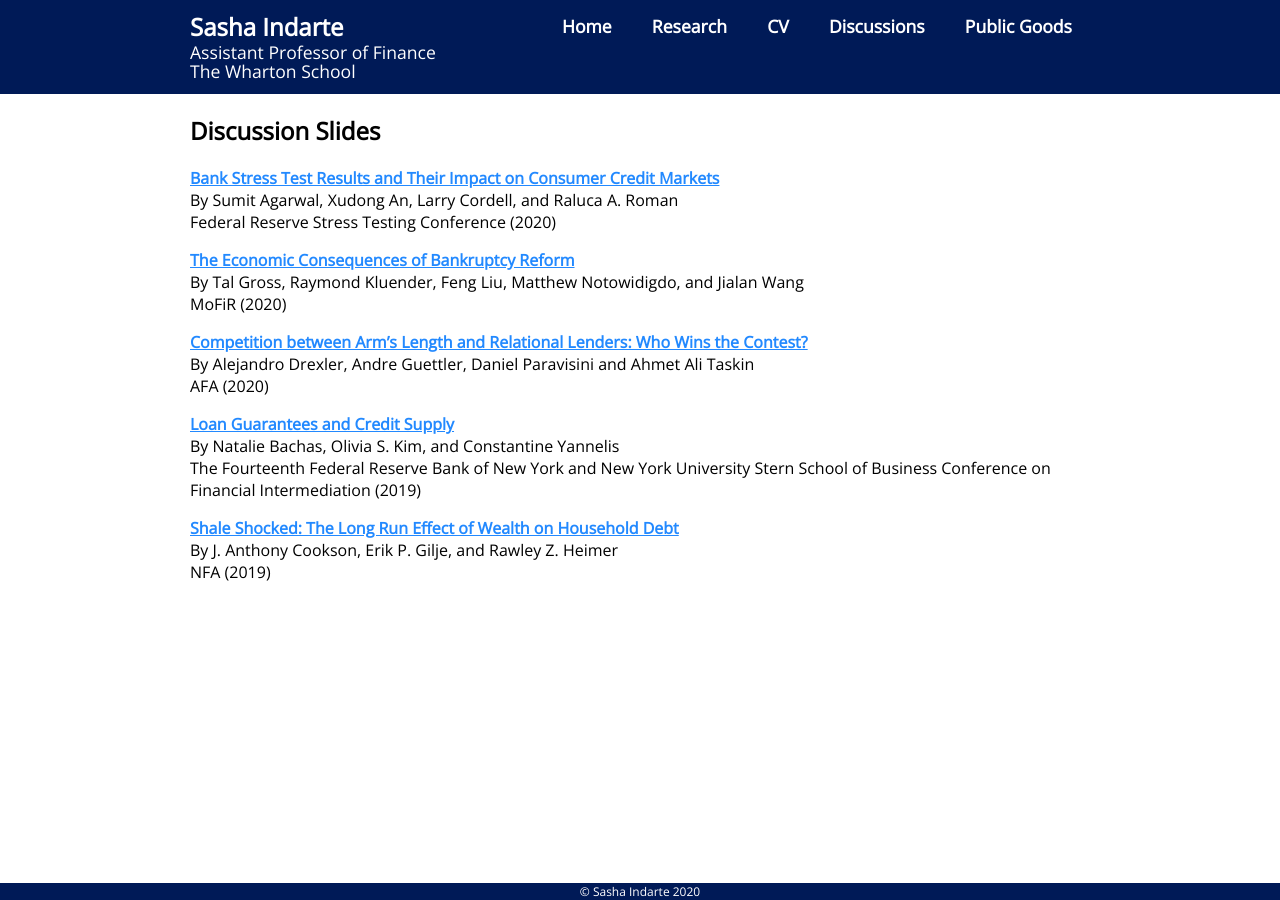
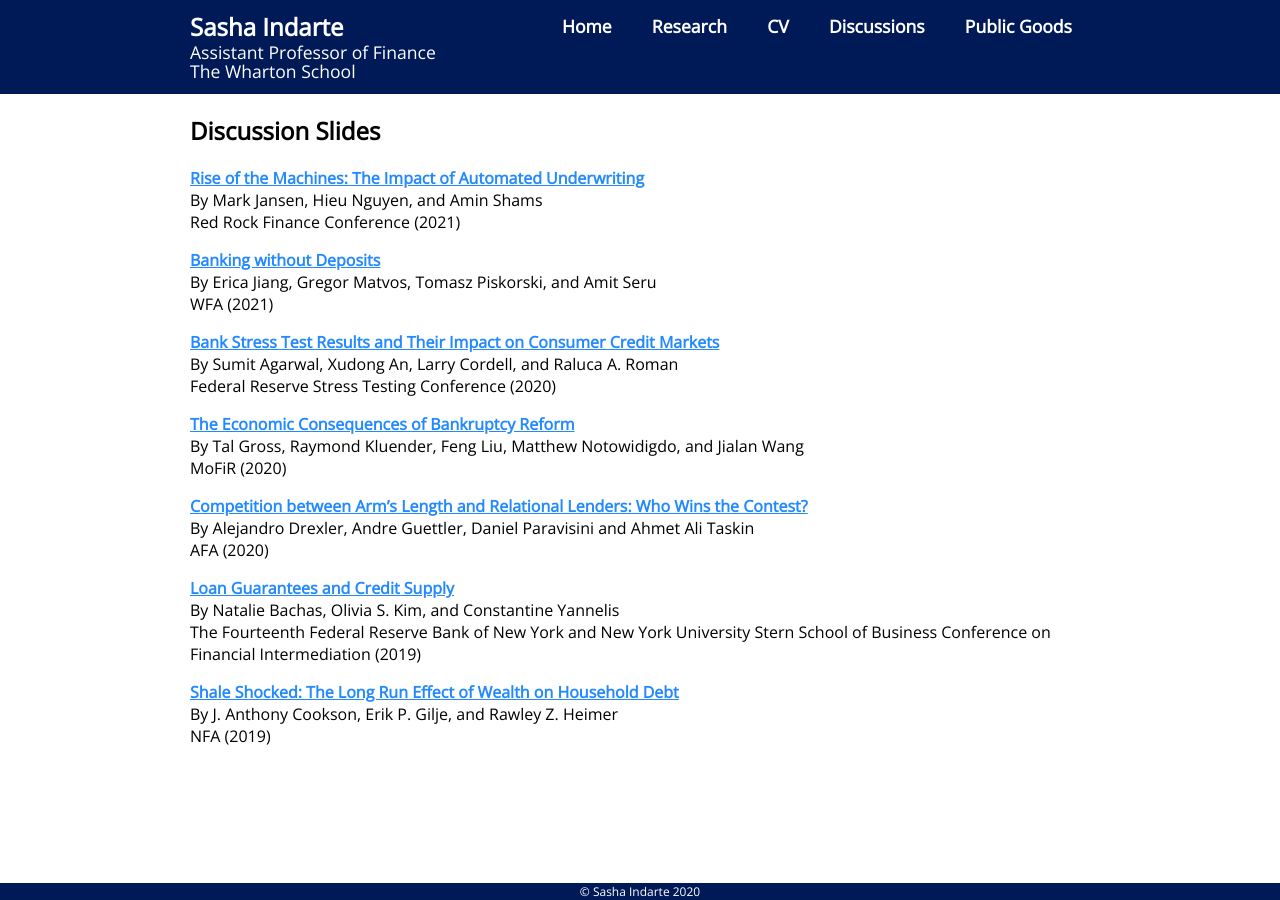
Before and after one commit to sashaindarte/sashaindarte.github.io, a Jekyll site: the page built from discussions/index.html, in a window 1280 px wide. Built offline with Jekyll 4.4.1, drawn with Linux system fonts in a browser that asks for light colours.

Commit message:
added 2021

```diff
--- a/discussions/index.html
+++ b/discussions/index.html
@@ -8,6 +8,22 @@ title: Sasha Indarte - Discussions
 		<!-- Replication Resources  (use <br> in between)-->
 
     		<h2>Discussion Slides</h2>
+
+		<p> <a href = "https://sashaindarte.github.io/discussions/human_vs_machines_discussion_SI.pdf">
+			<u>Rise of the Machines: The Impact of Automated Underwriting</u></a>
+			<br>
+			By Mark Jansen, Hieu Nguyen, and Amin Shams
+			<br>
+			Red Rock Finance Conference (2021)
+		</p>
+
+		<p> <a href = "https://sashaindarte.github.io/discussions/shadow_bank_deposits_discussion_SI.pdf">
+			<u>Banking without Deposits</u></a>
+			<br>
+			By Erica Jiang, Gregor Matvos, Tomasz Piskorski, and Amit Seru
+			<br>
+			WFA (2021)
+		</p>
 
 		<p> <a href = "https://sashaindarte.github.io/discussions/sasha_discussion_cc_stress_tests.pdf">
 			<u>Bank Stress Test Results and Their Impact on Consumer Credit Markets</u></a>
```
